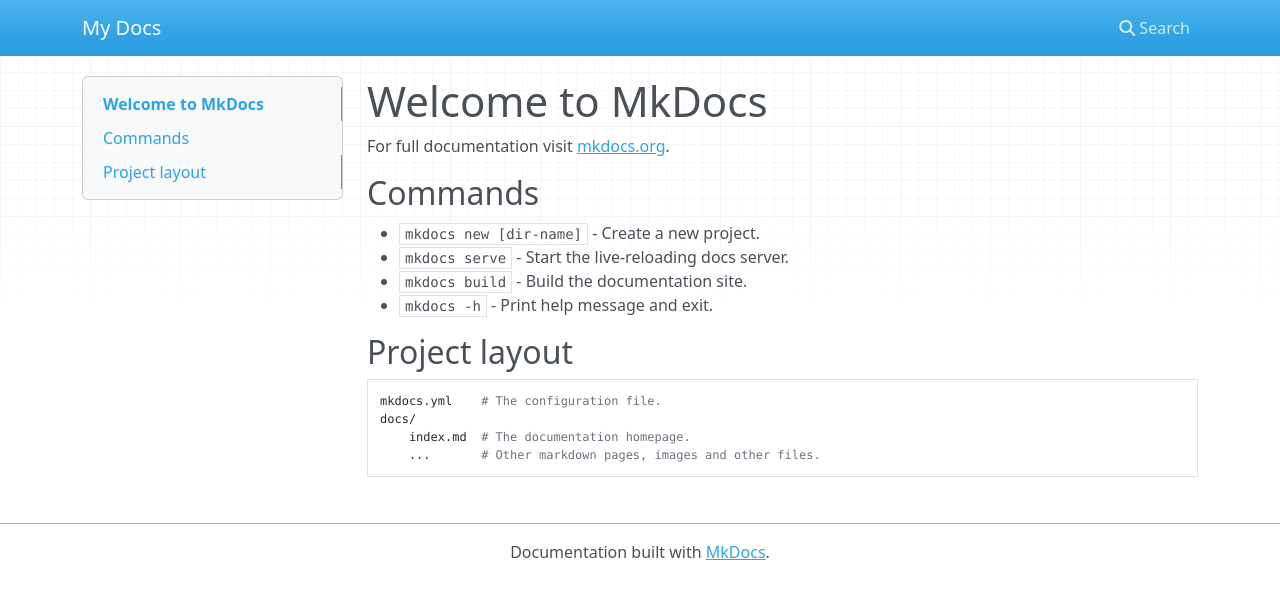
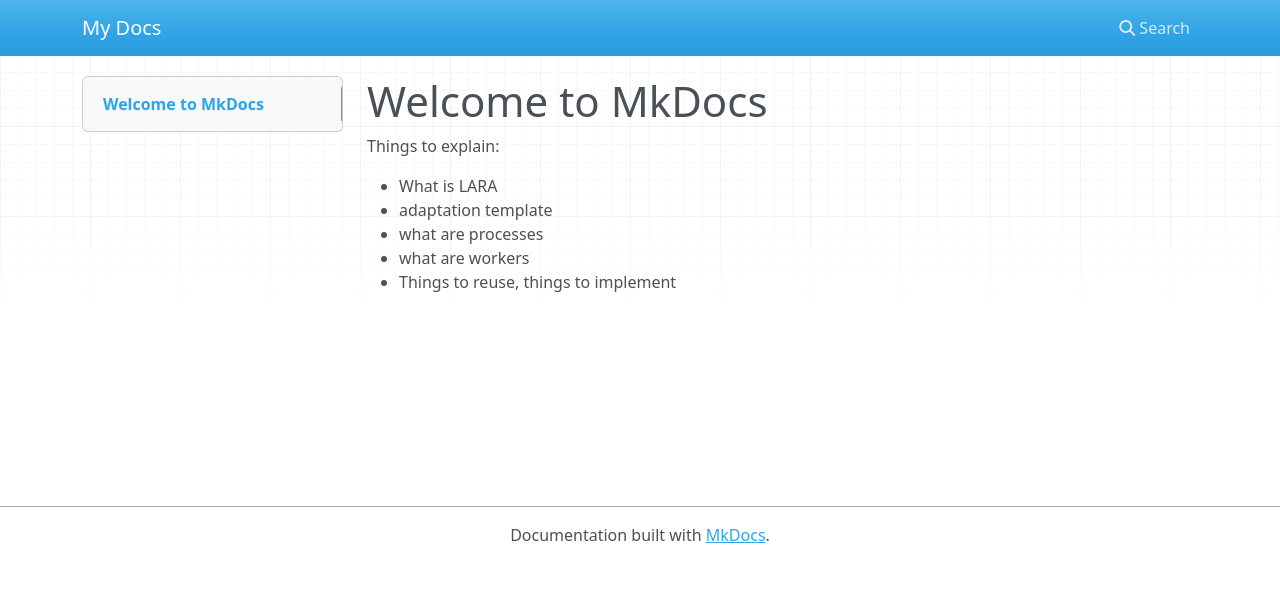
Before and after one commit to OSLA-project/python-lab-automation-tutorial, an MkDocs documentation site: the page built from docs/index.md, in a window 1280 px wide. Shown: the top 599 px of the page. Built offline with MkDocs 1.6.1, drawn with Linux system fonts in a browser that asks for light colours; nearby versions of some CDN libraries.

Commit message:
Some todos

```diff
--- a/docs/index.md
+++ b/docs/index.md
@@ -1,17 +1,9 @@
 # Welcome to MkDocs
 
-For full documentation visit [mkdocs.org](https://www.mkdocs.org).
+Things to explain:
 
-## Commands
-
-* `mkdocs new [dir-name]` - Create a new project.
-* `mkdocs serve` - Start the live-reloading docs server.
-* `mkdocs build` - Build the documentation site.
-* `mkdocs -h` - Print help message and exit.
-
-## Project layout
-
-    mkdocs.yml    # The configuration file.
-    docs/
-        index.md  # The documentation homepage.
-        ...       # Other markdown pages, images and other files.
+- What is LARA
+- adaptation template
+- what are processes
+- what are workers
+- Things to reuse, things to implement
```
Also changed, not shown: 1 other file.
